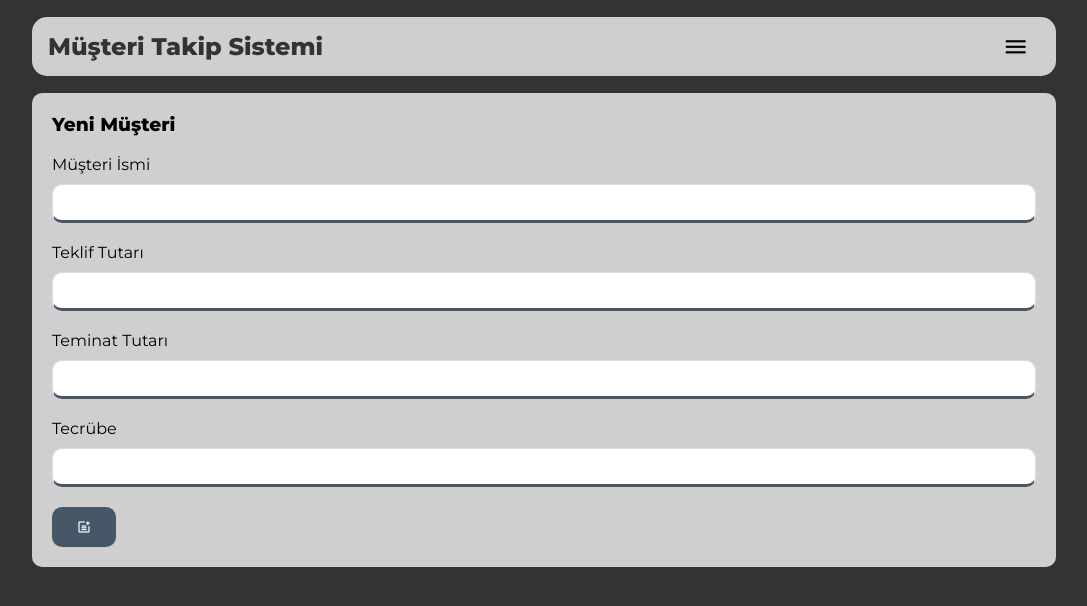
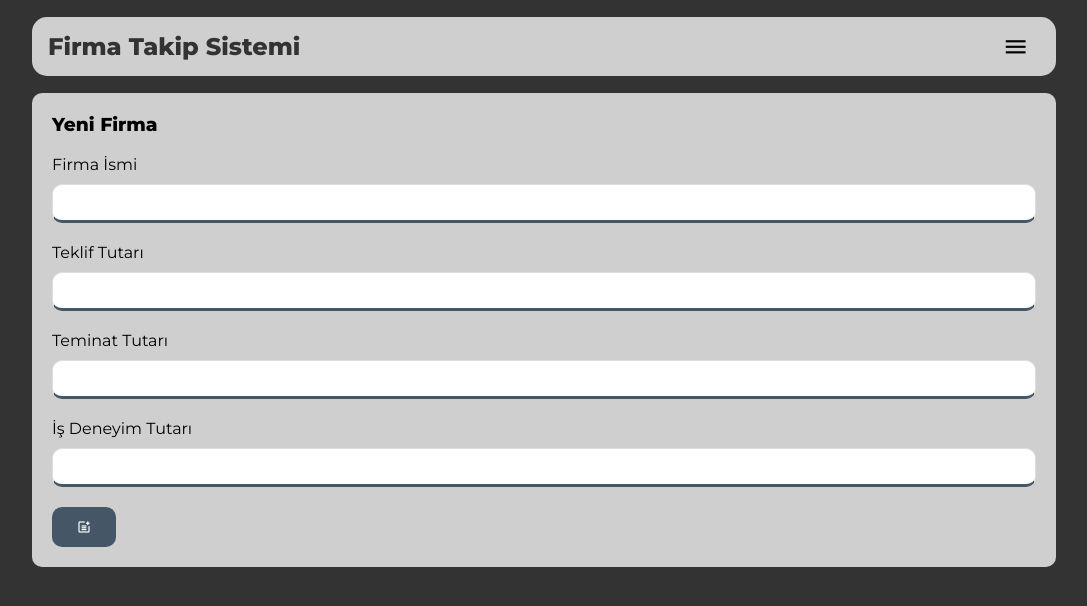
Before and after one commit to cagdasterzi/erp-mern, a React (Create React App) app in the folder client/: page /NewClient in a window 1280 px wide. Shown: the top 606 px of the page, without its empty margins (96-1183 px from the left). Built offline with nearby package versions, Linux system fonts and the light colour scheme; no server answers.

Commit message:
Denedim olmadı

```diff
--- a/client/package.json
+++ b/client/package.json
@@ -7,6 +7,7 @@
     "@testing-library/jest-dom": "^5.17.0",
     "@testing-library/react": "^13.4.0",
     "@testing-library/user-event": "^13.5.0",
+    "axios": "^1.6.2",
     "date-fns": "^2.30.0",
     "react": "^18.2.0",
     "react-dom": "^18.2.0",
--- a/client/src/components/ClientDetails.js
+++ b/client/src/components/ClientDetails.js
@@ -44,7 +44,7 @@ const ClientDetails = ({ client }) => {
             <h2>{client.isim}</h2>
             <p><strong>Teklif Tutarı: </strong>{client.teklif}</p>
             <p><strong>Teminat Tutarı: </strong>{client.teminat}</p>
-            <p><strong>Tecrübe: </strong>{client.tecrübe}</p>
+            <p><strong>İş Deneyim Tutarı: </strong>{client.tecrübe}</p>
             <p>{formatDistanceToNow(new Date(client.createdAt), { addSuffix: true, locale: tr})}</p>
             <button className="material-symbols-outlined" id="edit" onClick={toggleModal}>Edit</button>
             {modal && (
--- a/client/src/components/ClientEdit.js
+++ b/client/src/components/ClientEdit.js
@@ -39,20 +39,20 @@ const ClientEdit = () => {
             setTeklif('');
             setTeminat('');
             setTecrube('');
-            console.log('Yeni müşteri eklendi:', json);
-            dispatch({type: 'CREATE_CLIENT', payload: json});
+            console.log('Firma Güncellendi:', json);
+            dispatch({type: 'CHANGE_CLIENT', payload: json});
         }
     }
 
     return (
         <form className="create" onSubmit={handleSubmit}>
-            <h3>Müşteriyi Düzenle</h3>
+            <h3>Firmayı Düzenle</h3>
             {hata && <div className="error">{hata}</div>}
-            <label>Müşteri İsmi</label>
+            <label>Firma İsmi</label>
             <input
+                value={isim}
                 type="text"
                 onChange={(e) => setisim(e.target.value)}
-                value={isim}
                 className={emptyFields.includes('isim') ? 'hata' : ''}
             />
 
@@ -72,7 +72,7 @@ const ClientEdit = () => {
                 className={emptyFields.includes('teminat') ? 'hata' : ''}
             />
 
-            <label>Tecrübe</label>
+            <label>İş Deneyim Tutarı</label>
             <input
                 type="number"
                 onChange={(e) => setTecrube(e.target.value)}
--- a/client/src/components/ClientForm.js
+++ b/client/src/components/ClientForm.js
@@ -46,9 +46,9 @@ const ClientForm = () => {
 
     return (
         <form className="create" onSubmit={handleSubmit}>
-            <h3>Yeni Müşteri</h3>
+            <h3>Yeni Firma</h3>
             {hata && <div className="error">{hata}</div>}
-            <label>Müşteri İsmi</label>
+            <label>Firma İsmi</label>
             <input
                 type="text"
                 onChange={(e) => setisim(e.target.value)}
@@ -72,7 +72,7 @@ const ClientForm = () => {
                 className={emptyFields.includes('teminat') ? 'hata' : ''}
             />
 
-            <label>Tecrübe</label>
+            <label>İş Deneyim Tutarı</label>
             <input
                 type="number"
                 onChange={(e) => setTecrube(e.target.value)}
--- a/client/src/components/Navbar.js
+++ b/client/src/components/Navbar.js
@@ -4,7 +4,7 @@ const Navbar = () => {
     return (
         <header>
             <div className="container">
-                <h2>Müşteri Takip Sistemi</h2>
+                <h2>Firma Takip Sistemi</h2>
                 <div className="dropdown">
                     <button className="material-symbols-outlined">
                         menu
@@ -16,7 +16,7 @@ const Navbar = () => {
                         </Link>
 
                         <Link to="/NewClient">
-                            <p>Yeni Müşteri</p>
+                            <p>Yeni Firma Ekle</p>
                         </Link>
                     </div>
                 </div>
```
Also changed, not shown: 1 other file (tests, documents, lock files or other folders).
